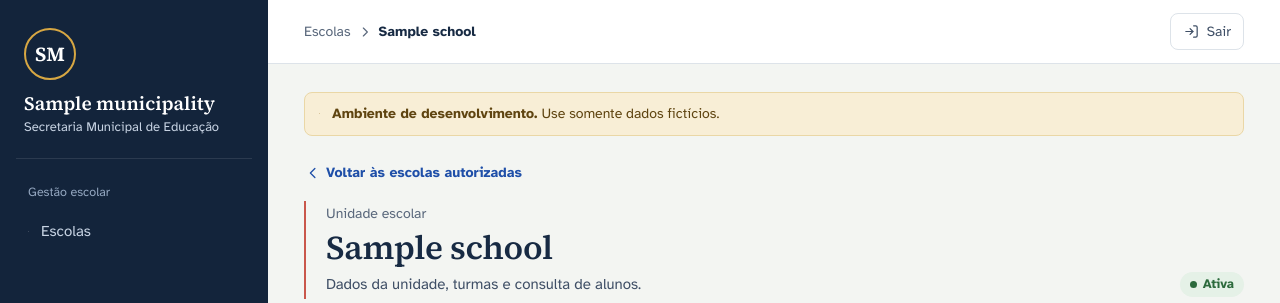
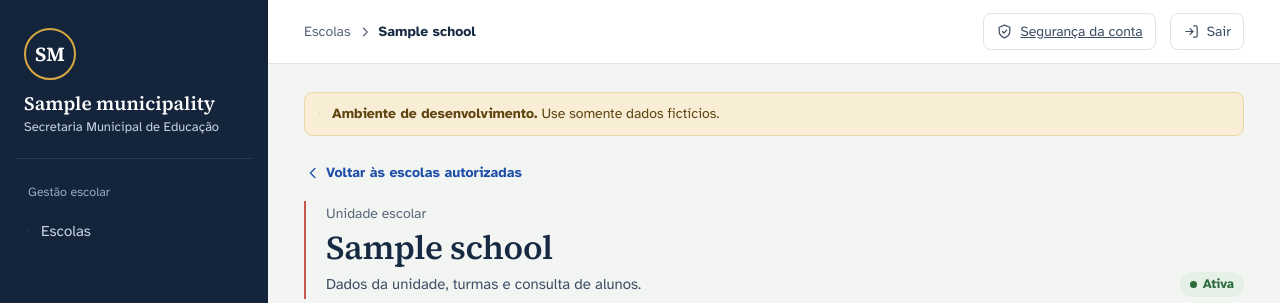
Before and after one commit to astutigestaodeti-tech/astuti-escolar, a Laravel app: template resources/views/schools/show.blade.php in a window 1280 px wide. Shown: the top 303 px of the page. Run offline with Laravel 12, Linux system fonts and the light colour scheme; the template is opened without the code that fills it: most values are stand-ins (such as "Sample title", 1, 10 or a date in 2020).

Commit message:
feat(interface): acesso direto a seguranca da conta no sistema

```diff
--- a/resources/views/layouts/municipal.blade.php
+++ b/resources/views/layouts/municipal.blade.php
@@ -68,6 +68,7 @@
                         <span class="usuario-texto">{{ $usuario->name }}<small>{{ $nomeCurto }}</small></span>
                     </span>
                 @endif
+                <a class="botao-sair" href="{{ route('two-factor.settings') }}" aria-label="Segurança da conta"><x-icon name="escudo" :size="17" /><span>Segurança da conta</span></a>
                 <form method="POST" action="{{ route('logout') }}">
                     @csrf
                     <button class="botao-sair" type="submit"><x-icon name="sair" :size="17" /><span>Sair</span></button>
```
